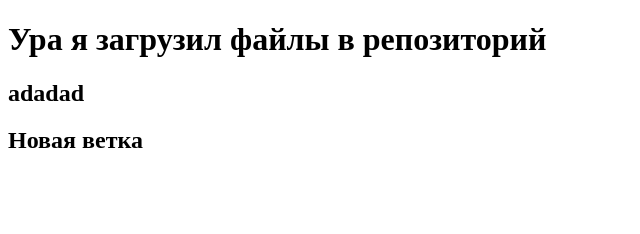
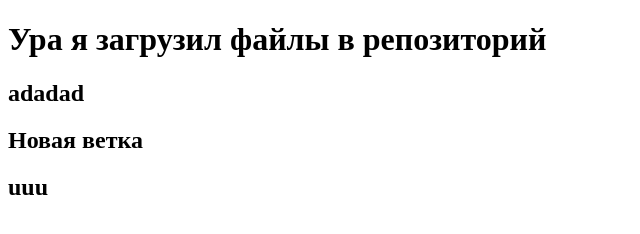
Before and after one commit to Picsile/test_repo, a plain HTML site: page index.html in a window 1280 px wide. Shown: the full height of the page, 0-640 px from the left. Drawn offline with Linux system fonts and the light colour scheme.

Commit message:
new beanch

```diff
--- a/index.html
+++ b/index.html
@@ -9,5 +9,6 @@
     <h1>Ура я загрузил файлы в репозиторий</h1>
     <h2>adadad</h2>
     <h2>Новая ветка</h2>
+    <h2>uuu</h2>
 </body>
 </html>
```
